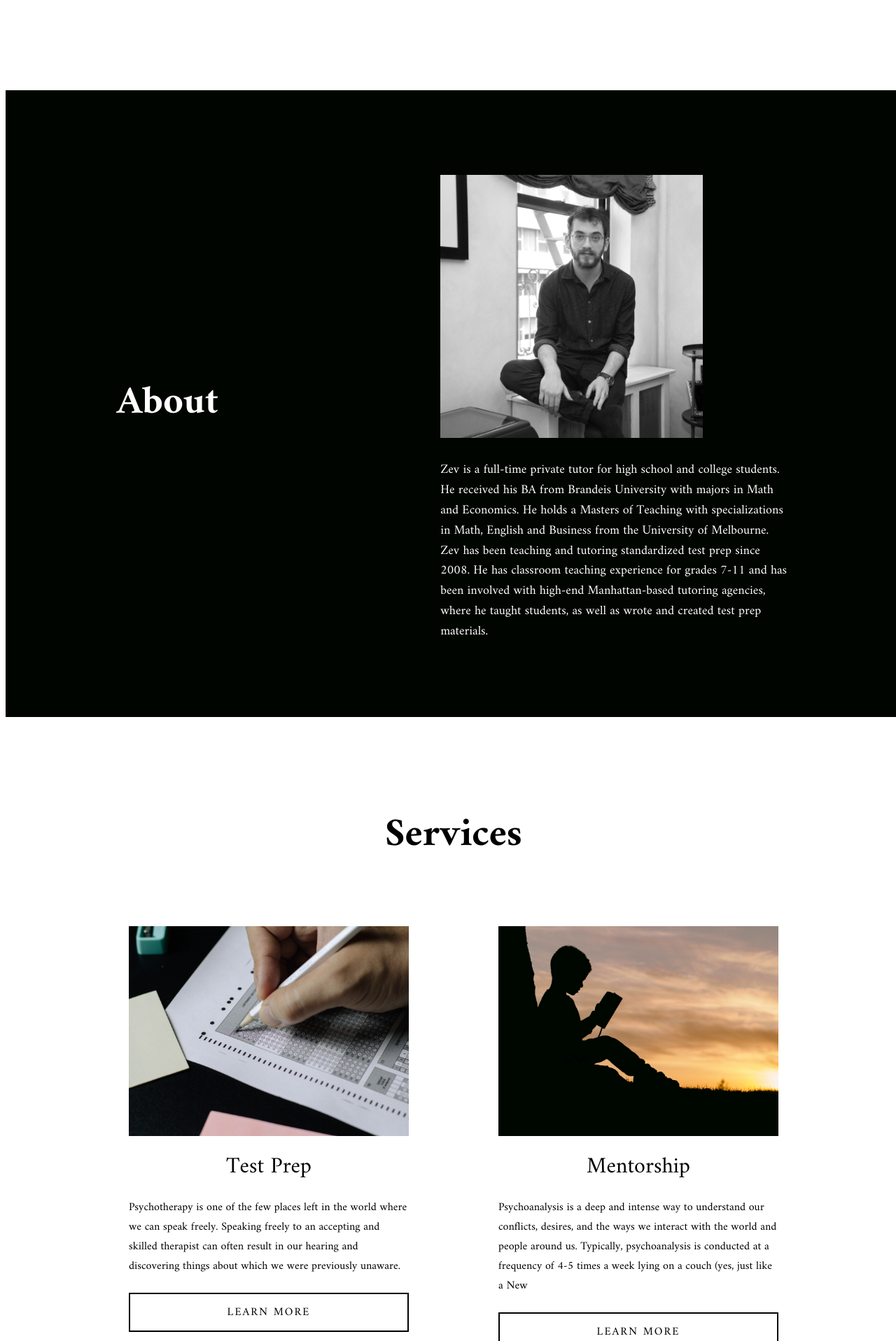
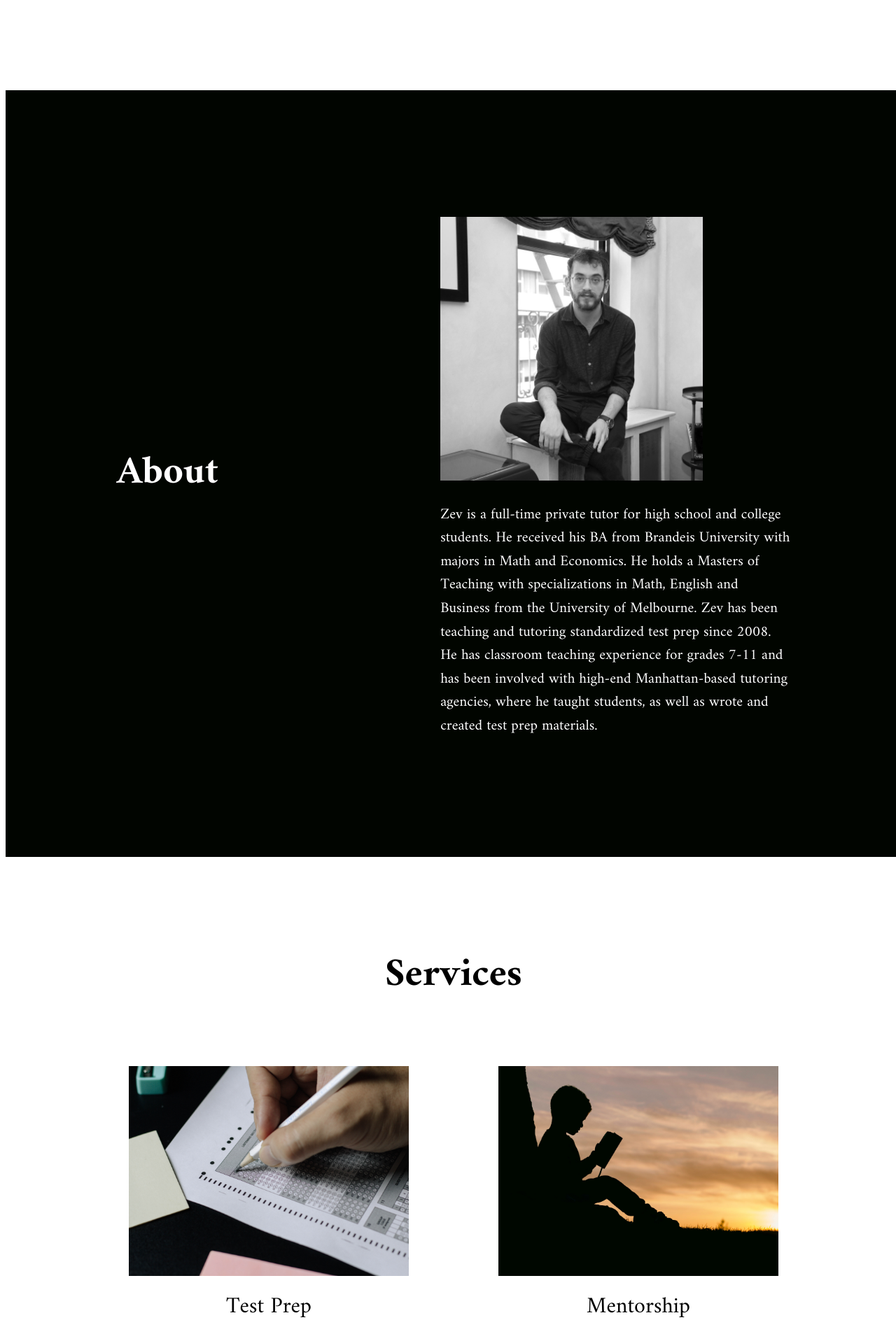
Before and after one commit to aaronzomback/zevprep, a Jekyll site: the page built from index.html, in a window 1280 px wide. Shown: the part 1435-3352 px from the top of the page at 70% size. Built offline with Jekyll 4.4.1, drawn with Linux system fonts in a browser that asks for light colours.

Commit message:
larger about font size

```diff
--- a/_sass/_index.scss
+++ b/_sass/_index.scss
@@ -77,7 +77,7 @@ section.index-quote {
 
 section.index-about {
   padding: 48px 0;
-  height: 800px;
+  height: 1000px;
   width: 100vw;
   display: flex;
   justify-content: space-around;
@@ -106,7 +106,7 @@ section.index-about {
 
     p {
       line-height: 1.6em;
-      font-size: 18px;
+      font-size: 21px;
     }
   }
 }
```
